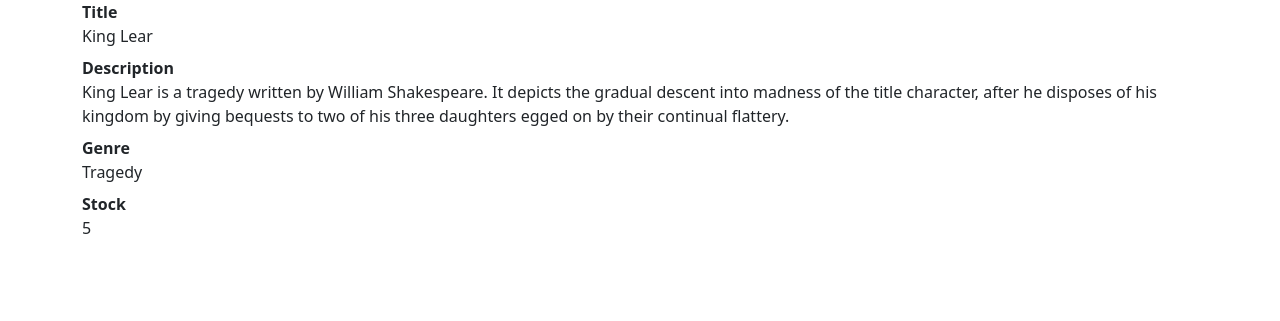
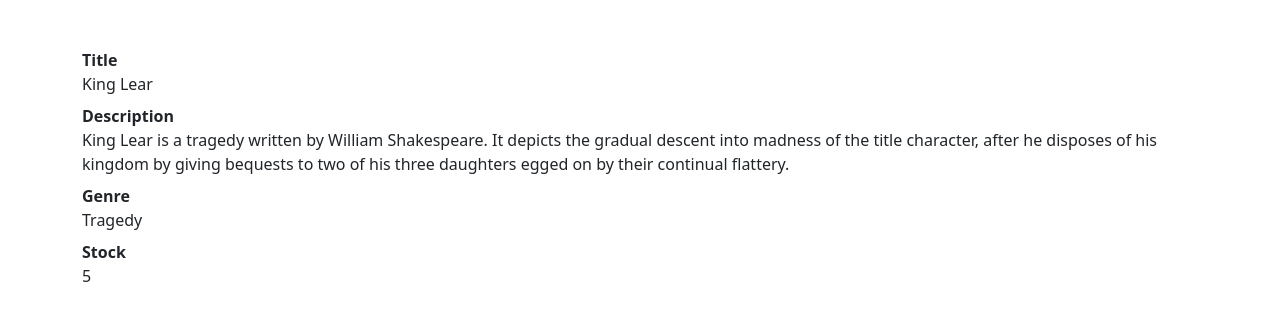
Before and after one commit to itsyst/django-bookstore, a Django app: page /books/1 in a window 1280 px wide. Shown: the part 56-377 px from the top of the page. Run offline with Django 3.2, Linux system fonts and the light colour scheme; data comes from the database, SQL or seed files in the repository.

Commit message:
fix spacing

```diff
--- a/templates/base.html
+++ b/templates/base.html
@@ -21,7 +21,7 @@
 				<a class="navbar-brand" href="#">Bookstore</a>
 			</div>
 		</nav>
-		<main class="container">{% block content %} {% endblock %}</main>
+		<main class="container mt-5">{% block content %} {% endblock %}</main>
 
 		<!-- Optional JavaScript; choose one of the two! -->
 
```
